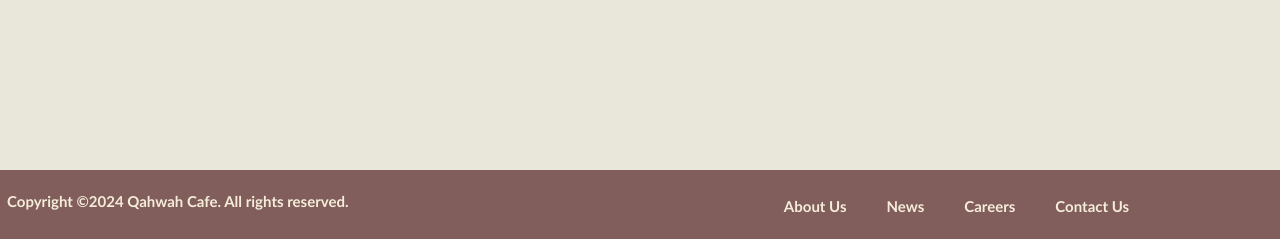
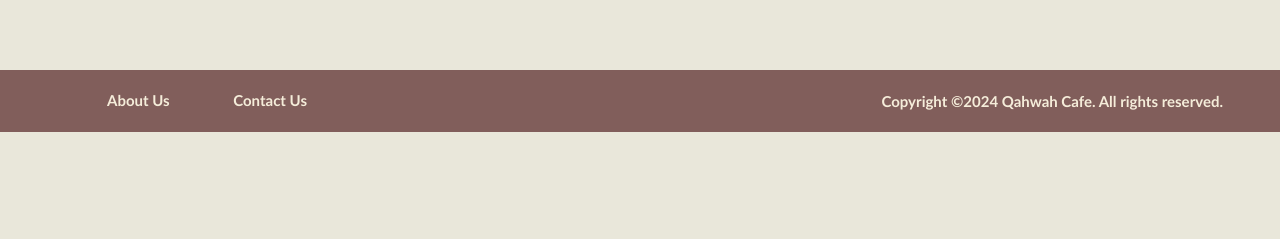
Before and after one commit to jeffrsnblrdoo/Qahwah-Cafe, a plain HTML site: page Menu/Menu.html in a window 1280 px wide. Shown: the part 2780-3019 px from the top of the page. After the commit the page ends 2912 px from the top, so only its background shows below. Drawn offline with Linux system fonts and the light colour scheme.

Commit message:
Inayos ko footer kada page

```diff
--- a/Homepage/styles.css
+++ b/Homepage/styles.css
@@ -190,7 +190,7 @@ footer {
     display: flex;
     justify-content: space-between;
     position: relative;
-    top: 200px;
+    top: 100px;
     padding: 7px;
     font-family:'Trebuchet MS', 'Lucida Sans Unicode', 'Lucida Grande', 'Lucida Sans', Arial, sans-serif;
 }
@@ -199,16 +199,19 @@ footer {
     font-weight: bolder;
     color: #f5edda;
     font-size: 15px;
+    padding: 0%;
+    margin-right: 50px;
 }
 
 .cafe-info {
-    width: 50%;
+    width: 200px;
     display: flex;
-    justify-content: center;
+    justify-content: space-between;
+    margin-left: 100px;
 }
 
-.cafe-info > a {
-    padding: 20px;
+.cafe-info a {
+    padding-top: 14px;
     text-decoration: none;
     font-weight: bolder;
     font-size: 15px;
--- a/Inquire/Inquire.css
+++ b/Inquire/Inquire.css
@@ -122,7 +122,7 @@ footer {
     display: flex;
     justify-content: space-between;
     position: relative;
-    top: 200px;
+    top: 100px;
     padding: 7px;
     font-family:'Trebuchet MS', 'Lucida Sans Unicode', 'Lucida Grande', 'Lucida Sans', Arial, sans-serif;
 }
@@ -131,16 +131,19 @@ footer {
     font-weight: bolder;
     color: #f5edda;
     font-size: 15px;
+    padding: 0%;
+    margin-right: 50px;
 }
 
 .cafe-info {
-    width: 50%;
+    width: 200px;
     display: flex;
-    justify-content: center;
+    justify-content: space-between;
+    margin-left: 100px;
 }
 
-.cafe-info > a {
-    padding: 20px;
+.cafe-info a {
+    padding-top: 14px;
     text-decoration: none;
     font-weight: bolder;
     font-size: 15px;
--- a/Location/style.css
+++ b/Location/style.css
@@ -73,7 +73,7 @@ footer {
     display: flex;
     justify-content: space-between;
     position: relative;
-    top: 200px;
+    top: 100px;
     padding: 7px;
     font-family:'Trebuchet MS', 'Lucida Sans Unicode', 'Lucida Grande', 'Lucida Sans', Arial, sans-serif;
 }
@@ -82,16 +82,19 @@ footer {
     font-weight: bolder;
     color: #f5edda;
     font-size: 15px;
+    padding: 0%;
+    margin-right: 50px;
 }
 
 .cafe-info {
-    width: 50%;
+    width: 200px;
     display: flex;
-    justify-content: center;
+    justify-content: space-between;
+    margin-left: 100px;
 }
 
-.cafe-info > a {
-    padding: 20px;
+.cafe-info a {
+    padding-top: 14px;
     text-decoration: none;
     font-weight: bolder;
     font-size: 15px;
--- a/Menu/Menu.css
+++ b/Menu/Menu.css
@@ -155,13 +155,13 @@ header {
     font-size: 50px;
   }
 
-footer {
+  footer {
     width: auto;
     background-color: #815E5B;
     display: flex;
     justify-content: space-between;
     position: relative;
-    top: 200px;
+    top: 100px;
     padding: 7px;
     font-family:'Trebuchet MS', 'Lucida Sans Unicode', 'Lucida Grande', 'Lucida Sans', Arial, sans-serif;
 }
@@ -170,16 +170,19 @@ footer {
     font-weight: bolder;
     color: #f5edda;
     font-size: 15px;
+    padding: 0%;
+    margin-right: 50px;
 }
 
 .cafe-info {
-    width: 50%;
+    width: 200px;
     display: flex;
-    justify-content: center;
+    justify-content: space-between;
+    margin-left: 100px;
 }
 
-.cafe-info > a {
-    padding: 20px;
+.cafe-info a {
+    padding-top: 14px;
     text-decoration: none;
     font-weight: bolder;
     font-size: 15px;
--- a/Menu/Menu.html
+++ b/Menu/Menu.html
@@ -62,17 +62,14 @@
     });
   </script>
 
-	<footer>
-            <div class="copyright">
-                <p>Copyright ©2024 Qahwah Cafe. All rights reserved.</p>
-            </div>
-            <div class="cafe-info">
-                <a href="#">About Us</a>
-                <a href="#">News</a>
-                <a href="#">Careers</a>
-                <a href="#">Contact Us</a>
-            </div>
-        </footer>
-
+  <footer>
+    <div class="cafe-info">
+        <a href="../About Us/AboutUs.html">About Us</a>
+        <a href="#">Contact Us</a>
+    </div>
+    <div class="copyright">
+      <p>Copyright ©2024 Qahwah Cafe. All rights reserved.</p>
+  </div>
+  </footer>
 </body>
 </html>
--- a/Ordering/orderstyles.css
+++ b/Ordering/orderstyles.css
@@ -342,13 +342,12 @@ hr {
 
 
 footer {
-    z-index: -1;
     width: auto;
     background-color: #815E5B;
     display: flex;
     justify-content: space-between;
     position: relative;
-    top: 200px;
+    top: 100px;
     padding: 7px;
     font-family:'Trebuchet MS', 'Lucida Sans Unicode', 'Lucida Grande', 'Lucida Sans', Arial, sans-serif;
 }
@@ -357,16 +356,19 @@ footer {
     font-weight: bolder;
     color: #f5edda;
     font-size: 15px;
+    padding: 0%;
+    margin-right: 50px;
 }
 
 .cafe-info {
-    width: 50%;
+    width: 200px;
     display: flex;
-    justify-content: center;
+    justify-content: space-between;
+    margin-left: 100px;
 }
 
-.cafe-info > a {
-    padding: 20px;
+.cafe-info a {
+    padding-top: 14px;
     text-decoration: none;
     font-weight: bolder;
     font-size: 15px;
```
Also changed, not shown: Homepage/index.html (+3 -5 lines), Inquire/Inquire.html (+4 -6 lines), Location/index.html (+4 -6 lines), Ordering/orderpage.html (+4 -6 lines).
